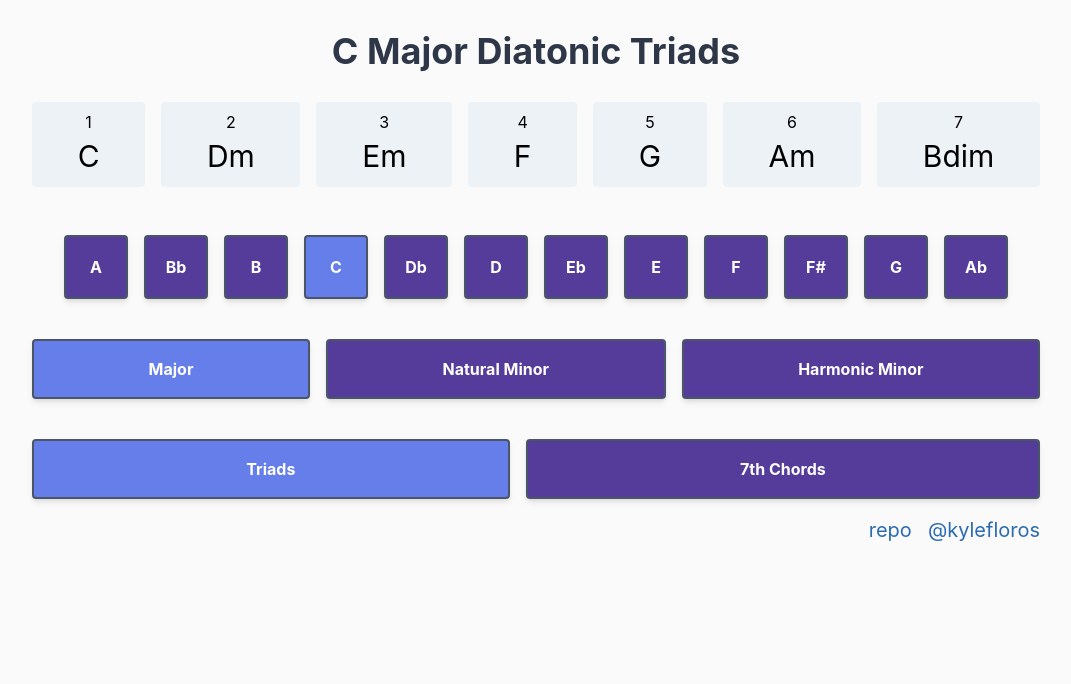
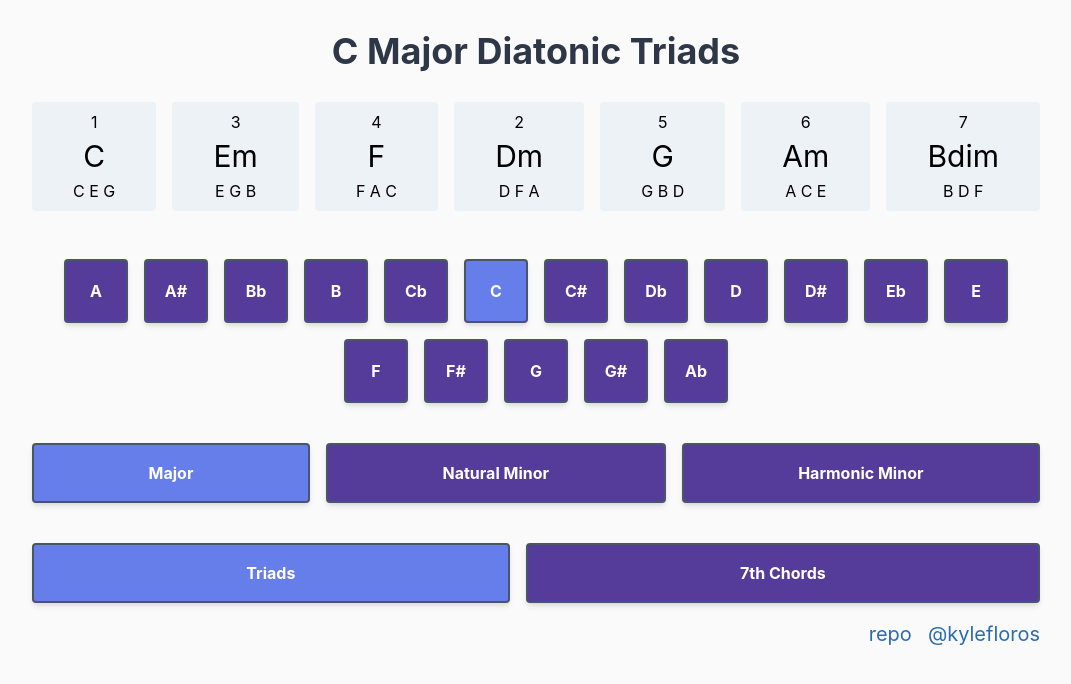
Before and after one commit to kylefloros/chords, a React (Create React App) app: page / in a window 1280 px wide. Shown: the top 684 px of the page, without its empty margins (104-1175 px from the left). Built offline with nearby package versions, Linux system fonts and the light colour scheme.

Commit message:
cleaned up enharmonics; added notes in chords

```diff
--- a/src/MusicData.js
+++ b/src/MusicData.js
@@ -1,63 +1,93 @@
 export const notesLookup = {
+  a: {
+    major: ["A", "B", "C#", "D", "E", "F#", "G#"],
+    natural_minor: ["A", "B", "C", "D", "E", "F", "G"],
+    harmonic_minor: ["A", "B", "C", "D", "E", "F", "G#"]
+  },
+  a_sharp: {
+    major: ["See Bb Major"],
+    natural_minor: ["A#", "B#", "C#", "D#", "E#", "F#", "G#"],
+    harmonic_minor: ["See Bb Harmonic Minor"]
+  },
+  b_flat: {
+    major: ["Bb", "C", "D", "Eb", "F", "G", "A"],
+    natural_minor: ["Bb", "C", "Db", "Eb", "F", "Gb", "Ab"],
+    harmonic_minor: ["Bb", "C", "Db", "Eb", "F", "Gb", "A"]
+  },
+  b: {
+    major: ["B", "C#", "D#", "E", "F#", "G#", "A#"],
+    natural_minor: ["B", "C#", "D", "E", "F#", "G", "A"],
+    harmonic_minor: ["B", "C#", "D", "E", "F#", "G", "A#"]
+  },
+  c_flat: {
+    major: ["Cb", "Db", "Eb", "Fb", "Gb", "Ab", "Bb"],
+    natural_minor: ["See B Natural Minor"],
+    harmonic_minor: ["See B Harmonic Minor"]
+  },
   c: {
     major: ["C", "D", "E", "F", "G", "A", "B"],
     natural_minor: ["C", "D", "Eb", "F", "G", "Ab", "Bb"],
     harmonic_minor: ["C", "D", "Eb", "F", "G", "Ab", "B"]
   },
-  g: {
-    major: ["G", "A", "B", "C", "D", "E", "F#"],
-    natural_minor: ["G", "A", "Bb", "C", "D", "Eb", "F", "G"],
-    harmonic_minor: ["G", "A", "Bb", "C", "D", "Eb", "F#"]
+  c_sharp: {
+    major: ["C#", "D#", "E#", "F#", "G#", "A#", "B#"],
+    natural_minor: ["C#", "D#", "E", "F#", "G#", "A", "B"],
+    harmonic_minor: ["C#", "D#", "E", "F#", "G#", "A", "C"]
+  },
+  d_flat: {
+    major: ["Db", "Eb", "F", "Gb", "Ab", "Bb", "C"],
+    natural_minor: ["See C# Natural Minor"],
+    harmonic_minor: ["See C# Harmonic Minor"]
   },
   d: {
     major: ["D", "E", "F#", "G", "A", "B", "C#"],
-    natural_minor: ["D", "E", "F", "G", "A", "Bb", "C", "D"],
+    natural_minor: ["D", "E", "F", "G", "A", "Bb", "C"],
     harmonic_minor: ["D", "E", "F", "G", "A", "Bb", "C#"]
   },
-  a: {
-    major: ["A", "B", "C#", "D", "E", "F#", "G#"],
-    natural_minor: ["A", "B", "C", "D", "E", "F", "G", "A"],
-    harmonic_minor: ["A", "B", "C", "D", "E", "F", "G#"]
+  d_sharp: {
+    major: ["See Eb Major"],
+    natural_minor: ["D#", "E#", "F#", "G#", "A#", "B", "C#"],
+    harmonic_minor: ["See Eb Harmonic Minor"]
+  },
+  e_flat: {
+    major: ["Eb", "F", "G", "Ab", "Bb", "C", "D"],
+    natural_minor: ["Eb", "F", "Gb", "Ab", "Bb", "Cb", "Db"],
+    harmonic_minor: ["Eb", "F", "Gb", "Ab", "Bb", "Cb", "D"]
   },
   e: {
     major: ["E", "F#", "G#", "A", "B", "C#", "D#"],
-    natural_minor: ["E", "F#", "G", "A", "B", "C", "D", "E"],
+    natural_minor: ["E", "F#", "G", "A", "B", "C", "D"],
     harmonic_minor: ["E", "F#", "G", "A", "B", "C", "D#"]
   },
-  b: {
-    major: ["B", "C#", "D#", "E", "F#", "G#", "A#"],
-    natural_minor: ["B", "C#", "D", "E", "F#", "G", "A", "B"],
-    harmonic_minor: ["B", "C#", "D", "E", "F#", "G", "A#"]
+  f: {
+    major: ["F", "G", "A", "Bb", "C", "D", "E"],
+    natural_minor: ["F", "G", "Ab", "Bb", "C", "Db", "Eb"],
+    harmonic_minor: ["F", "G", "Ab", "Bb", "C", "Db", "E"]
   },
   f_sharp: {
     major: ["F#", "G#", "A#", "B", "C#", "D#", "E#"],
-    natural_minor: ["F#", "G#", "A", "B", "C#", "D", "E", "F#"],
+    natural_minor: ["F#", "G#", "A", "B", "C#", "D", "E"],
     harmonic_minor: ["F#", "G#", "A", "B", "C#", "D", "E#"]
   },
-  d_flat: {
-    major: ["Db", "Eb", "F", "Gb", "Ab", "Bb", "C"],
-    natural_minor: ["C#", "D#", "E", "F#", "G#", "A", "B", "C#"],
-    harmonic_minor: ["Db", "Eb", "Fb", "Gb", "Ab", "Bbb", "C"]
+  g_flat: {
+    major: ["Gb", "Ab", "Bb", "Cb", "Db", "Eb", "F"],
+    natural_minor: ["See F# Natural Minor"],
+    harmonic_minor: ["See F# Harmonic Minor"]
+  },
+  g: {
+    major: ["G", "A", "B", "C", "D", "E", "F#"],
+    natural_minor: ["G", "A", "Bb", "C", "D", "Eb", "F"],
+    harmonic_minor: ["G", "A", "Bb", "C", "D", "Eb", "F#"]
+  },
+  g_sharp: {
+    major: ["See Ab Major"],
+    natural_minor: ["G#", "A#", "B", "C#", "D#", "E", "F#"],
+    harmonic_minor: ["See Ab Harmonic Minor"]
   },
   a_flat: {
     major: ["Ab", "Bb", "C", "Db", "Eb", "F", "G"],
-    natural_minor: ["G#", "A#", "B", "C#", "D#", "E", "F#", "G#"],
+    natural_minor: ["Ab", "Bb", "Cb", "Db", "Eb", "Fb", "Gb"],
     harmonic_minor: ["Ab", "Bb", "Cb", "Db", "Eb", "Fb", "G"]
-  },
-  e_flat: {
-    major: ["Eb", "F", "G", "Ab", "Bb", "C", "D"],
-    natural_minor: ["Eb", "F", "Gb", "Ab", "Bb", "Cb", "Db", "Eb"],
-    harmonic_minor: ["Eb", "F", "Gb", "Ab", "Bb", "Cb", "D"]
-  },
-  b_flat: {
-    major: ["Bb", "C", "D", "Eb", "F", "G", "A"],
-    natural_minor: ["Bb", "C", "Db", "Eb", "F", "Gb", "Ab", "Bb"],
-    harmonic_minor: ["Bb", "C", "Db", "Eb", "F", "Gb", "A"]
-  },
-  f: {
-    major: ["F", "G", "A", "Bb", "C", "D", "E"],
-    natural_minor: ["F", "G", "Ab", "Bb", "C", "Db", "Eb", "F"],
-    harmonic_minor: ["F", "G", "Ab", "Bb", "C", "Db", "E"]
   }
 };
 export const chordsLookup = {
@@ -77,16 +107,22 @@ export const chordsLookup = {
 
 export const keyLookup = {
   a: "A",
+  a_sharp: "A#",
   b_flat: "Bb",
   b: "B",
+  c_flat: "Cb",
   c: "C",
+  c_sharp: "C#",
   d_flat: "Db",
   d: "D",
+  d_sharp: "D#",
   e_flat: "Eb",
   e: "E",
   f: "F",
   f_sharp: "F#",
+  g_flat: "Gb",
   g: "G",
+  g_sharp: "G#",
   a_flat: "Ab"
 };
 
--- a/src/components/KeyInfo/Chord.js
+++ b/src/components/KeyInfo/Chord.js
@@ -1,10 +1,21 @@
 import React from "react";
 
 export default function Chord(props) {
+  const firstNote = props.notes[props.number - 1];
+  const secondNote = props.notes[(props.number + 1) % 7];
+  const thirdNote = props.notes[(props.number + 3) % 7];
+
+  const fourthNote =
+    props.chordType == "tetrad" ? props.notes[(props.number + 5) % 7] : "";
   return (
     <div className="m-2 flex-grow bg-gray-200 rounded p-2 flex flex-col justify-center items-center">
       <div className="text-md">{props.number}</div>
-      <div className="fmx-4 text-3xl">{props.chord}</div>
+      <div className="fmx-4 text-3xl">
+        {props.notes[props.number - 1] + props.chords[props.number - 1]}
+      </div>
+      <div>
+        {firstNote + " " + secondNote + " " + thirdNote + " " + fourthNote}
+      </div>
     </div>
   );
 }
--- a/src/components/KeyInfo/ChordsInKey.js
+++ b/src/components/KeyInfo/ChordsInKey.js
@@ -31,15 +31,60 @@ export default function ChordsInKey() {
           " Diatonic " +
           formattedChordType}
       </div>
-      <div className="flex flex-wrap w-full mt-4 ">
-        <Chord number="1" chord={notes[0] + chords[0]}></Chord>
-        <Chord number="2" chord={notes[1] + chords[1]}></Chord>
-        <Chord number="3" chord={notes[2] + chords[2]}></Chord>
-        <Chord number="4" chord={notes[3] + chords[3]}></Chord>
-        <Chord number="5" chord={notes[4] + chords[4]}></Chord>
-        <Chord number="6" chord={notes[5] + chords[5]}></Chord>
-        <Chord number="7" chord={notes[6] + chords[6]}></Chord>
-      </div>
+      {notes.length === 1 ? (
+        <>
+          <div className="font-bold text-xl sm:text-2xl md:text-4xl text-gray-800 mt-16 text-gray-800 h-16">
+            {notes[0]}
+          </div>
+        </>
+      ) : (
+        <>
+          <div className="flex flex-wrap w-full mt-4 ">
+            <Chord
+              number={1}
+              chords={chords}
+              notes={notes}
+              chordType={chordType}
+            ></Chord>
+            <Chord
+              number={3}
+              chords={chords}
+              notes={notes}
+              chordType={chordType}
+            ></Chord>
+            <Chord
+              number={4}
+              chords={chords}
+              notes={notes}
+              chordType={chordType}
+            ></Chord>
+            <Chord
+              number={2}
+              chords={chords}
+              notes={notes}
+              chordType={chordType}
+            ></Chord>
+            <Chord
+              number={5}
+              chords={chords}
+              notes={notes}
+              chordType={chordType}
+            ></Chord>
+            <Chord
+              number={6}
+              chords={chords}
+              notes={notes}
+              chordType={chordType}
+            ></Chord>
+            <Chord
+              number={7}
+              chords={chords}
+              notes={notes}
+              chordType={chordType}
+            ></Chord>
+          </div>
+        </>
+      )}
     </div>
   );
 }
--- a/src/components/KeyOptions/KeySelector.js
+++ b/src/components/KeyOptions/KeySelector.js
@@ -5,16 +5,21 @@ export default function Key() {
   return (
     <ul className="flex w-full flex-wrap justify-center mb-6 mt-4 md:mt-8">
       <KeyButton value="a">A</KeyButton>
+      <KeyButton value="a_sharp">A#</KeyButton>
       <KeyButton value="b_flat">Bb</KeyButton>
       <KeyButton value="b">B</KeyButton>
+      <KeyButton value="c_flat">Cb</KeyButton>
       <KeyButton value="c">C</KeyButton>
+      <KeyButton value="c_sharp">C#</KeyButton>
       <KeyButton value="d_flat">Db</KeyButton>
       <KeyButton value="d">D</KeyButton>
+      <KeyButton value="d_sharp">D#</KeyButton>
       <KeyButton value="e_flat">Eb</KeyButton>
       <KeyButton value="e">E</KeyButton>
       <KeyButton value="f">F</KeyButton>
       <KeyButton value="f_sharp">F#</KeyButton>
       <KeyButton value="g">G</KeyButton>
+      <KeyButton value="g_sharp">G#</KeyButton>
       <KeyButton value="a_flat">Ab</KeyButton>
     </ul>
   );
```
Also changed, not shown: archive/ChordTypeSelector.js (deleted, +0 -43 lines), archive/KeyInfoWrapper.js (deleted, +0 -10 lines), archive/KeyTypeSelector.js (deleted, +0 -43 lines), saved.txt (deleted).
